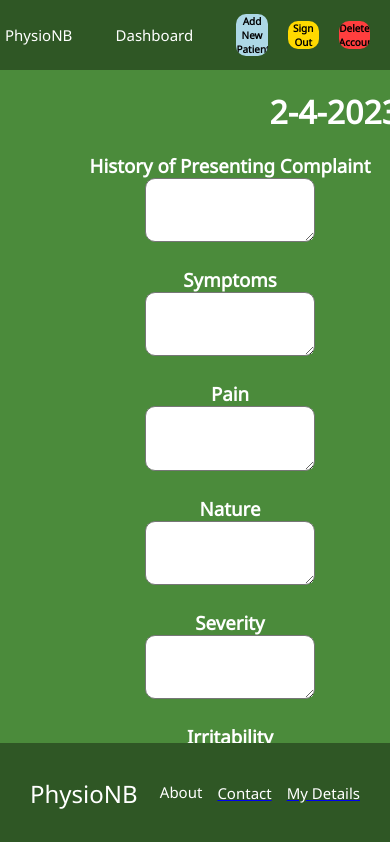
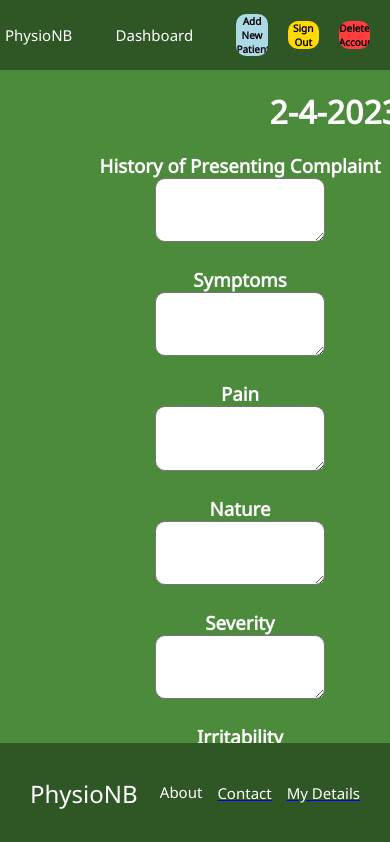
Before and after one commit to dinnf/PhysioNBDeployment, a React (Create React App) app in the folder client/: page /create in a window 390 px wide. Shown: the top 842 px of the page. Built offline with nearby package versions, Linux system fonts and the light colour scheme; no server answers; the HTML template or start-up script is replaced by a standard one.

Commit message:
create note css for mobile changed

```diff
--- a/client/src/components/CreateNote/CreateNote.css
+++ b/client/src/components/CreateNote/CreateNote.css
@@ -131,7 +131,7 @@ textarea {
     }
     .BigContainer {
       display: block;
-      margin: auto;
+      margin: 10px;
       text-align: center;
     }
     .bodychart {
--- a/client/src/components/Home/Home.css
+++ b/client/src/components/Home/Home.css
@@ -7,7 +7,11 @@
     align-items: center;
     justify-content: center;
     margin-top: 70px;
+    margin-bottom: 20vh;
     overflow: auto;
+}
+hr {
+    border: 5px solid black;
 }
 
 
```
